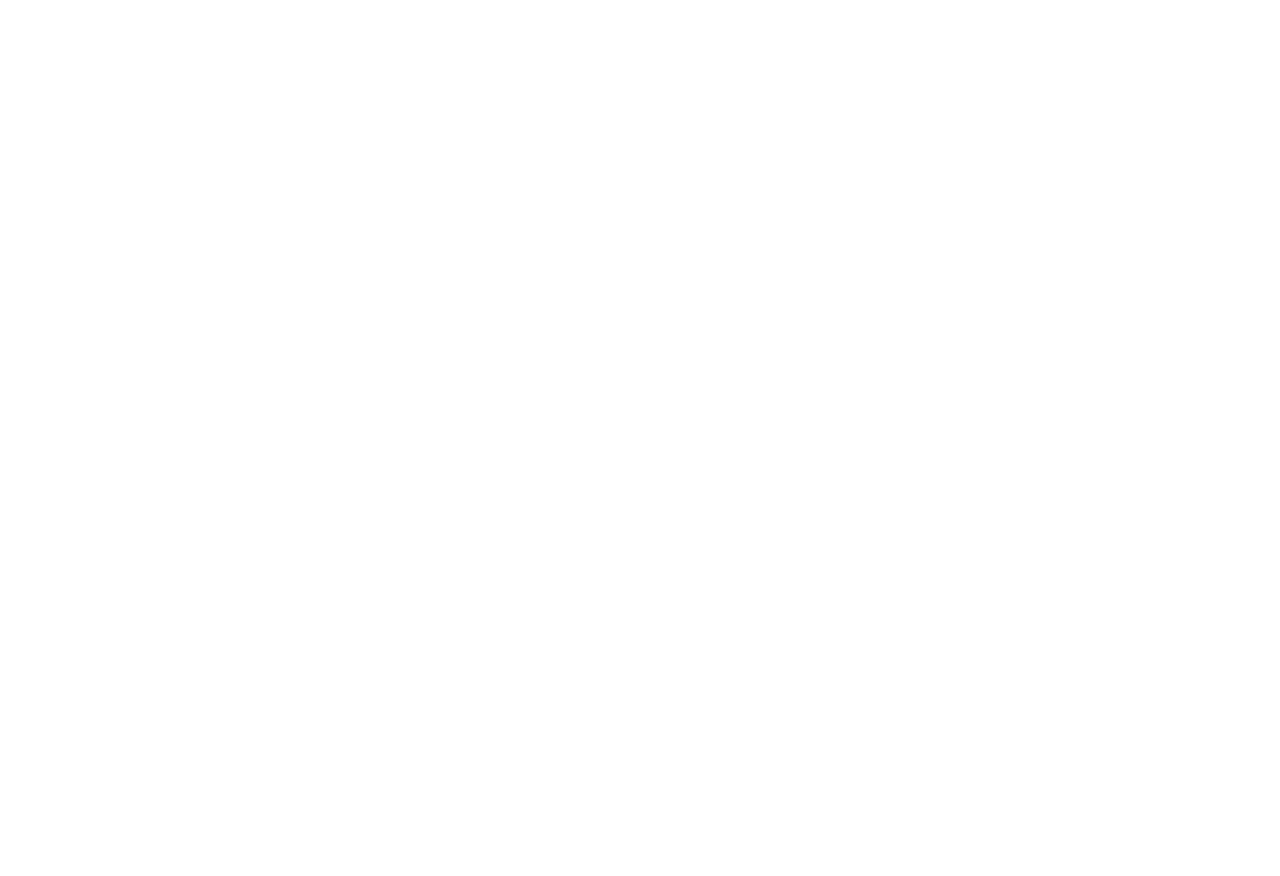
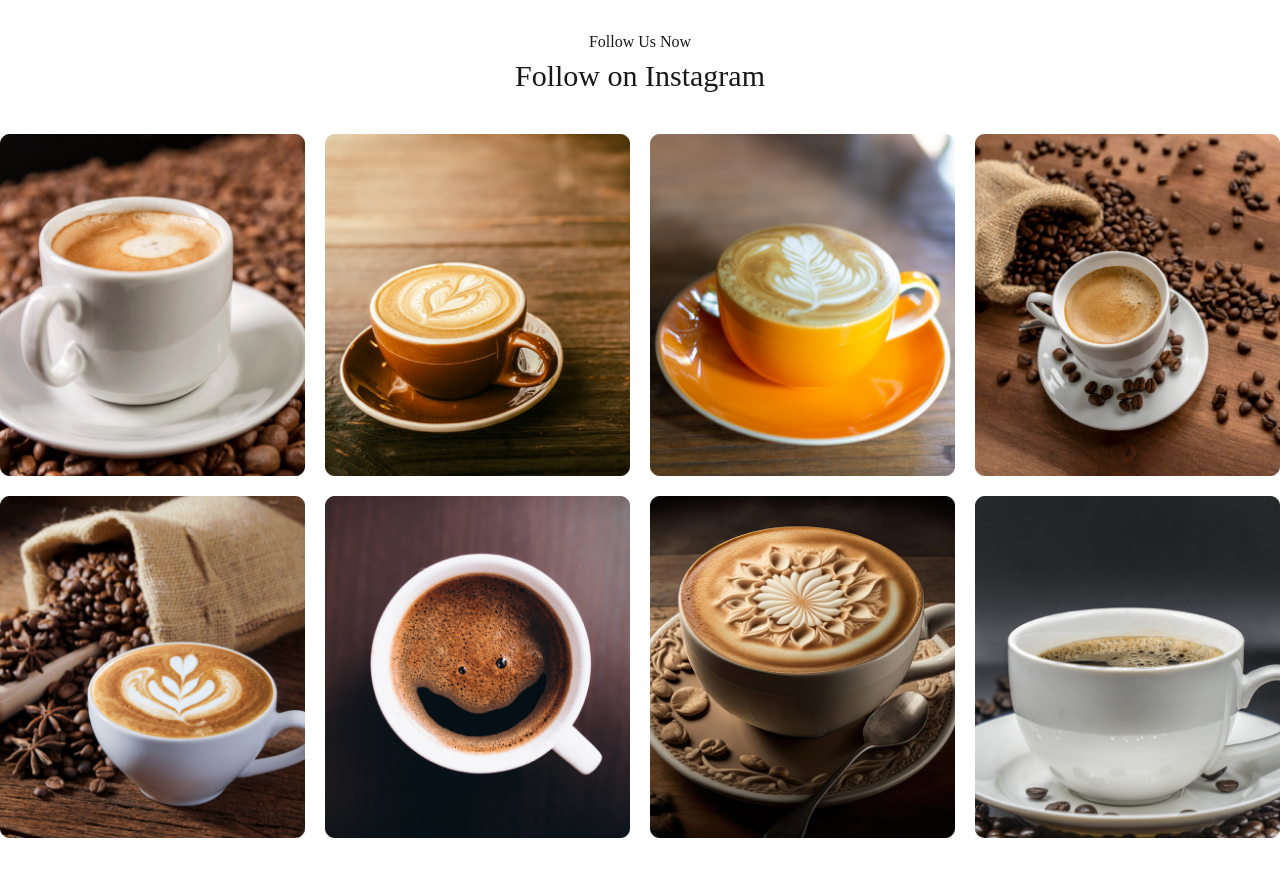
Before and after one commit to MD-Moniruzzaman-Arafat/web-project-17-client, a React (Vite) app: page / in a window 1280 px wide. Shown: the part 2260-3136 px from the top of the page. Before the commit the page ends 2290 px from the top, so only its background shows below. Built offline with nearby package versions, Linux system fonts and the light colour scheme; a web font is replaced by a local one.

Commit message:
follow On Instagram component design

```diff
--- /dev/null
+++ b/src/components/followOnInstagram/FollowOnInstagram.jsx
@@ -0,0 +1,31 @@
+import img1 from '../../assets/images/cups/Rectangle 10.png'
+import img2 from '../../assets/images/cups/Rectangle 11.png'
+import img3 from '../../assets/images/cups/Rectangle 12.png'
+import img4 from '../../assets/images/cups/Rectangle 13.png'
+import img5 from '../../assets/images/cups/Rectangle 14.png'
+import img6 from '../../assets/images/cups/Rectangle 15.png'
+import img7 from '../../assets/images/cups/Rectangle 16.png'
+import img8 from '../../assets/images/cups/Rectangle 9.png'
+
+export default function FollowOnInstagram() {
+  return (
+    <>
+      <div className="my-10 container mx-auto">
+        <div className="text-center">
+          <p>Follow Us Now</p>
+          <h1 className="text-3xl my-1">Follow on Instagram</h1>
+        </div>
+        <div className="mt-10 grid grid-cols-1 lg:grid-cols-4 gap-5">
+          <img src={img1} alt="" />
+          <img src={img2} alt="" />
+          <img src={img3} alt="" />
+          <img src={img4} alt="" />
+          <img src={img5} alt="" />
+          <img src={img6} alt="" />
+          <img src={img7} alt="" />
+          <img src={img8} alt="" />
+        </div>
+      </div>
+    </>
+  )
+}
--- a/src/pages/HomePage.jsx
+++ b/src/pages/HomePage.jsx
@@ -1,5 +1,6 @@
 import Banner from '../components/banner/Banner'
 import Feature from '../components/feature/Feature'
+import FollowOnInstagram from '../components/followOnInstagram/FollowOnInstagram'
 import OurPopularProducts from '../components/ourPopularProducts/OurPopularProducts'
 
 export default function HomePage() {
@@ -8,6 +9,7 @@
       <Banner />
       <Feature />
       <OurPopularProducts />
+      <FollowOnInstagram />
     </>
   )
 }
```
